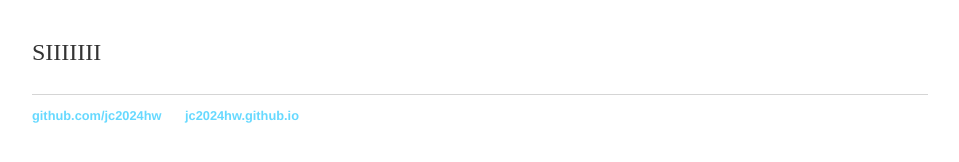
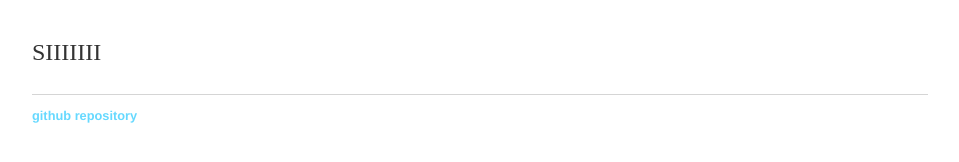
Before and after one commit to jc2024hw/jc2024hw.github.io, a Jekyll site: the page built from index.html, in a window 1280 px wide. Shown: the part 161-323 px from the top of the page, without its empty margins (160-1119 px from the left). Built offline with Jekyll 4.4.1, drawn with Linux system fonts in a browser that asks for light colours.

Commit message:
Update default.html

```diff
--- a/_layouts/default.html
+++ b/_layouts/default.html
@@ -20,8 +20,8 @@
       {{ content }}
     </div>
     <footer><ul>
-      <li><a href="https://github.com/jc2024hw/jc2024hw.github.io">github.com/jc2024hw</a></li>
-      <li><a href="https://jc2024hw.github.io">jc2024hw.github.io </a></li></ul>
+      <li><a href="https://github.com/jc2024hw/jc2024hw.github.io">github repository</a></li>
+    </ul>
     </footer>
   </body>
 </html>
```
